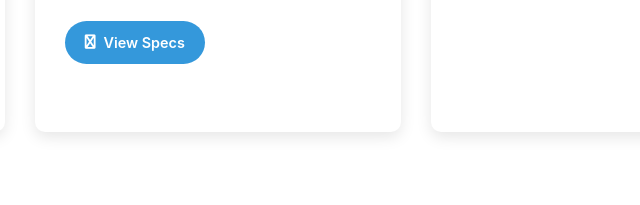
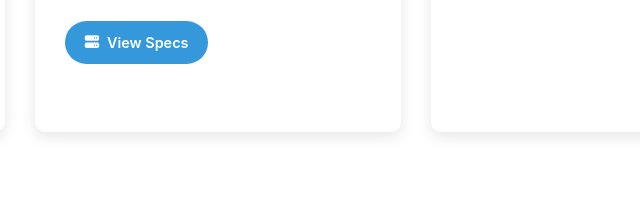
Before and after one commit to sourpatchdad/sourpatchdad.github.io, a website: page projects.html in a window 1280 px wide. Shown: the part 563-768 px from the top of the page, 422-1062 px from the left. Drawn offline with Linux system fonts and the light colour scheme.

Commit message:
Update icon class for server link in projects.html

```diff
--- a/projects.html
+++ b/projects.html
@@ -39,7 +39,7 @@
                     <h3>Synology to TrueNAS Migration</h3>
                     <p>Migrating from underpowered Synology DS124 (1GB RAM, no transcoding) to custom TrueNAS server with i5-12500, 32GB RAM, and 2x8TB mirrored drives. Enables hardware-accelerated 4K Plex transcoding, VPN-protected torrenting via Mullvad, expandable storage, and secure remote access through Tailscale.</p>
                     <div class="project-links">
-                        <a href="server.html" class="btn"><i class="fab fa-server"></i> View Specs</a>
+                        <a href="server.html" class="btn"><i class="fa-solid fa-server"></i> View Specs</a>
                     </div>
                 </div>
 
```
